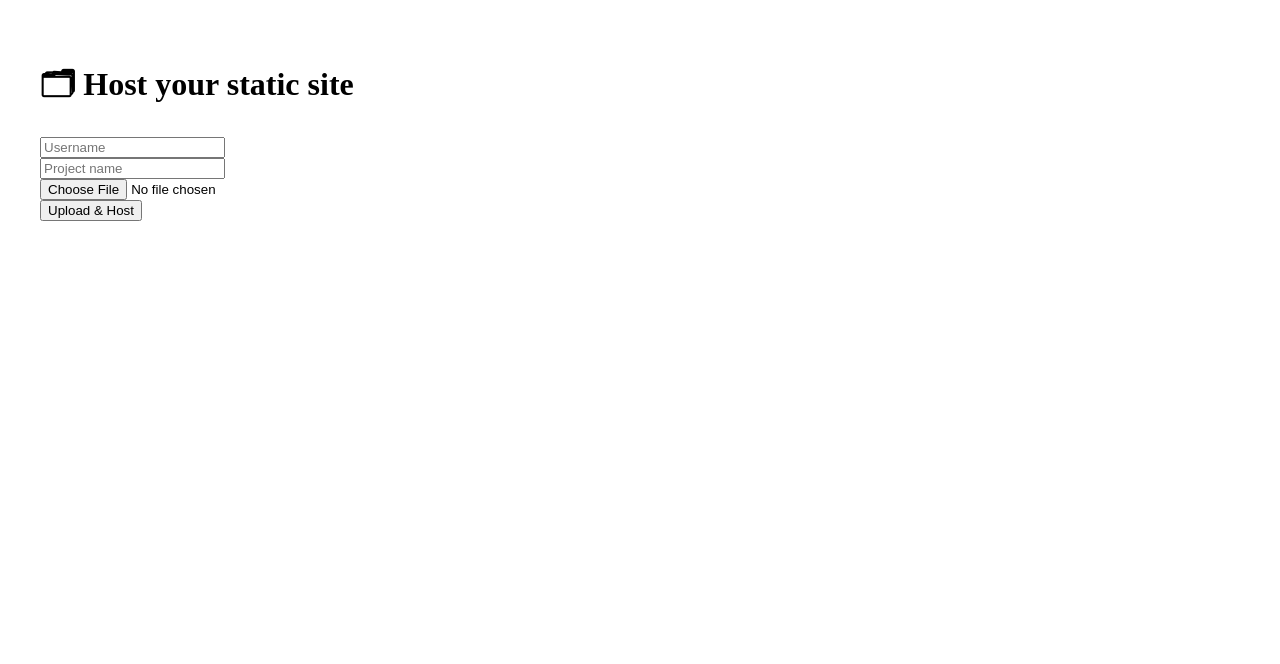
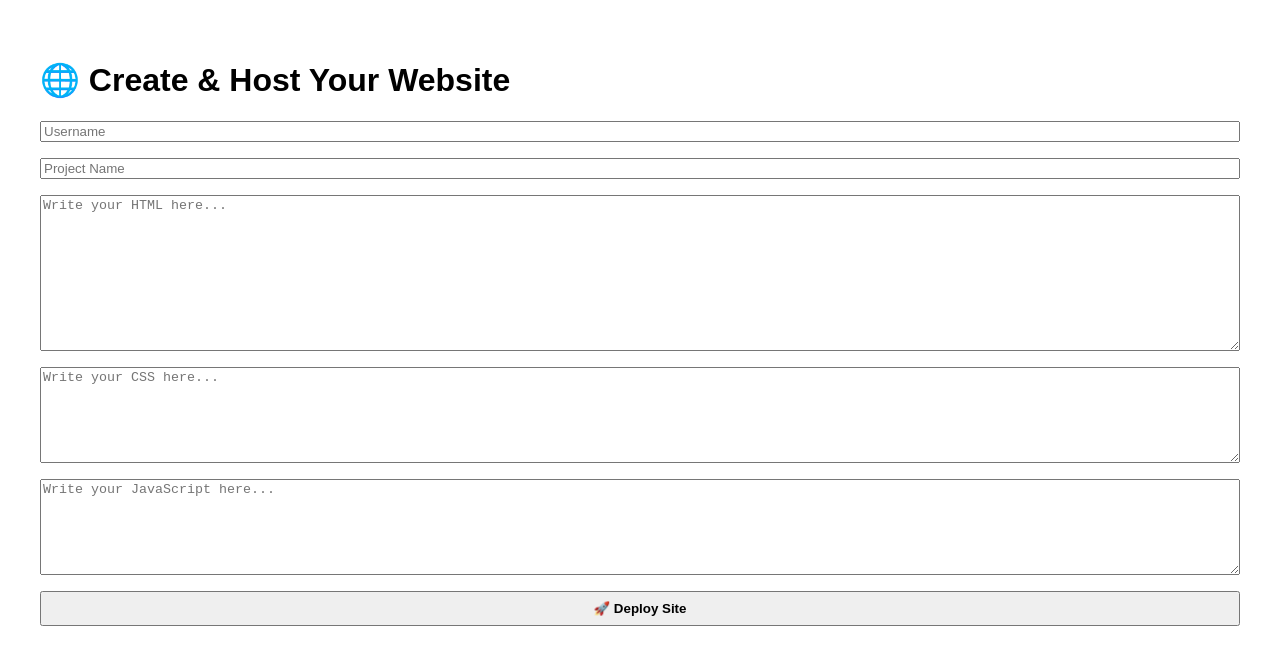
Before and after one commit to darkhackersl/Thenux-Host, a Next.js app: page / in a window 1280 px wide. Shown: the top 664 px of the page. Built offline with nearby package versions, Linux system fonts and the light colour scheme.

Commit message:
Update index.js

```diff
--- a/pages/index.js
+++ b/pages/index.js
@@ -3,42 +3,53 @@ import { useState } from 'react';
 export default function Home() {
   const [username, setUsername] = useState('');
   const [project, setProject] = useState('');
-  const [zipFile, setZipFile] = useState(null);
+  const [html, setHtml] = useState('');
+  const [css, setCss] = useState('');
+  const [js, setJs] = useState('');
   const [link, setLink] = useState('');
 
-  const handleSubmit = async (e) => {
+  const handleDeploy = async (e) => {
     e.preventDefault();
 
-    if (!username || !project || !zipFile) return alert("Fill all fields!");
-
-    const formData = new FormData();
-    formData.append('username', username);
-    formData.append('project', project);
-    formData.append('zip', zipFile);
+    if (!username || !project || !html) {
+      alert('Username, Project, and HTML are required!');
+      return;
+    }
 
     const res = await fetch('/api/upload', {
       method: 'POST',
-      body: formData
+      headers: { 'Content-Type': 'application/json' },
+      body: JSON.stringify({ username, project, html, css, js })
     });
 
     const data = await res.json();
     if (data.success) {
       setLink(`${window.location.origin}/${username}/${project}`);
     } else {
-      alert("Upload failed");
+      alert('Failed to deploy');
     }
   };
 
   return (
-    <main style={{ padding: '2rem' }}>
-      <h1>🗂 Host your static site</h1>
-      <form onSubmit={handleSubmit}>
-        <input type="text" placeholder="Username" onChange={e => setUsername(e.target.value)} /><br />
-        <input type="text" placeholder="Project name" onChange={e => setProject(e.target.value)} /><br />
-        <input type="file" accept=".zip" onChange={e => setZipFile(e.target.files[0])} /><br />
-        <button type="submit">Upload & Host</button>
+    <main style={{ padding: '2rem', fontFamily: 'sans-serif' }}>
+      <h1 style={{ fontSize: '2rem' }}>🌐 Create & Host Your Website</h1>
+
+      <form onSubmit={handleDeploy} style={{ display: 'flex', flexDirection: 'column', gap: '1rem' }}>
+        <input placeholder="Username" value={username} onChange={e => setUsername(e.target.value)} />
+        <input placeholder="Project Name" value={project} onChange={e => setProject(e.target.value)} />
+
+        <textarea placeholder="Write your HTML here..." rows={10} value={html} onChange={e => setHtml(e.target.value)} />
+        <textarea placeholder="Write your CSS here..." rows={6} value={css} onChange={e => setCss(e.target.value)} />
+        <textarea placeholder="Write your JavaScript here..." rows={6} value={js} onChange={e => setJs(e.target.value)} />
+
+        <button type="submit" style={{ padding: '0.5rem', fontWeight: 'bold' }}>🚀 Deploy Site</button>
       </form>
-      {link && <p>Your site is live at: <a href={link} target="_blank">{link}</a></p>}
+
+      {link && (
+        <p style={{ marginTop: '1rem' }}>
+          ✅ Your site is live: <a href={link} target="_blank">{link}</a>
+        </p>
+      )}
     </main>
   );
 }
```
